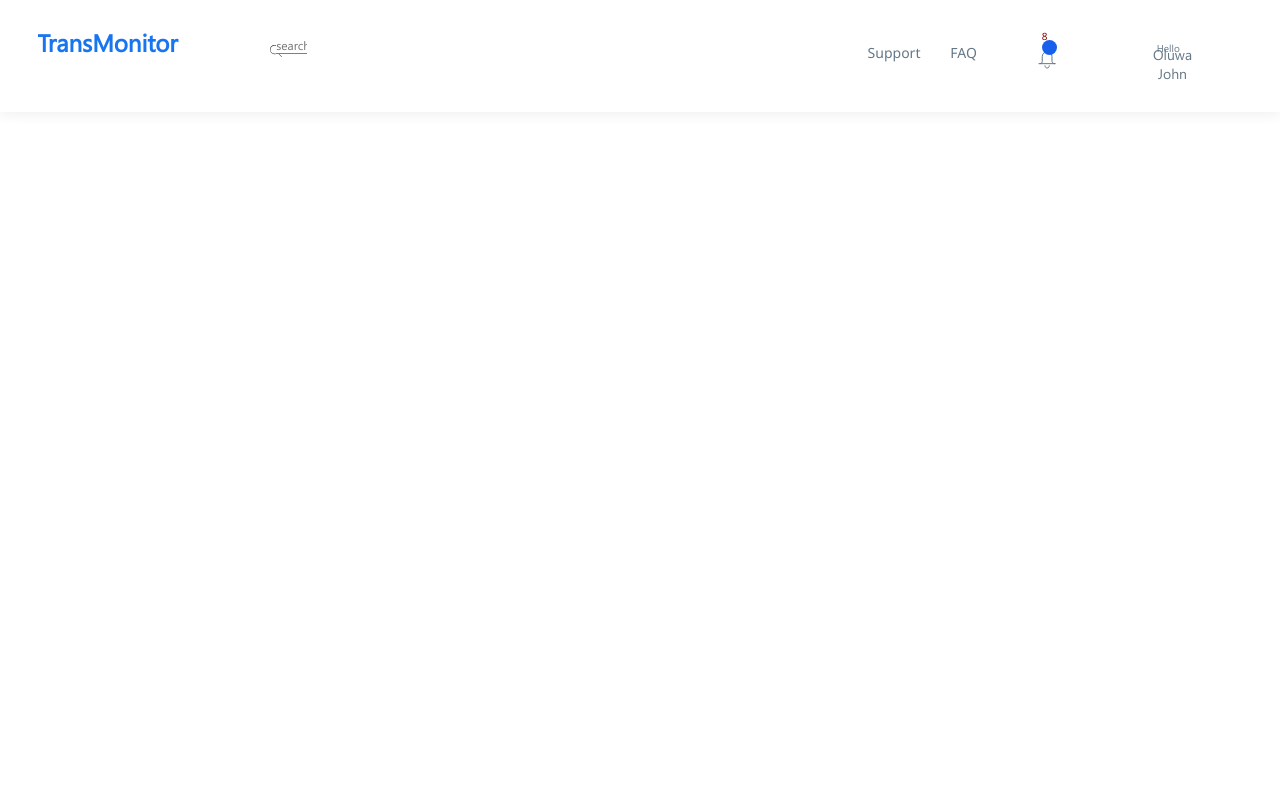
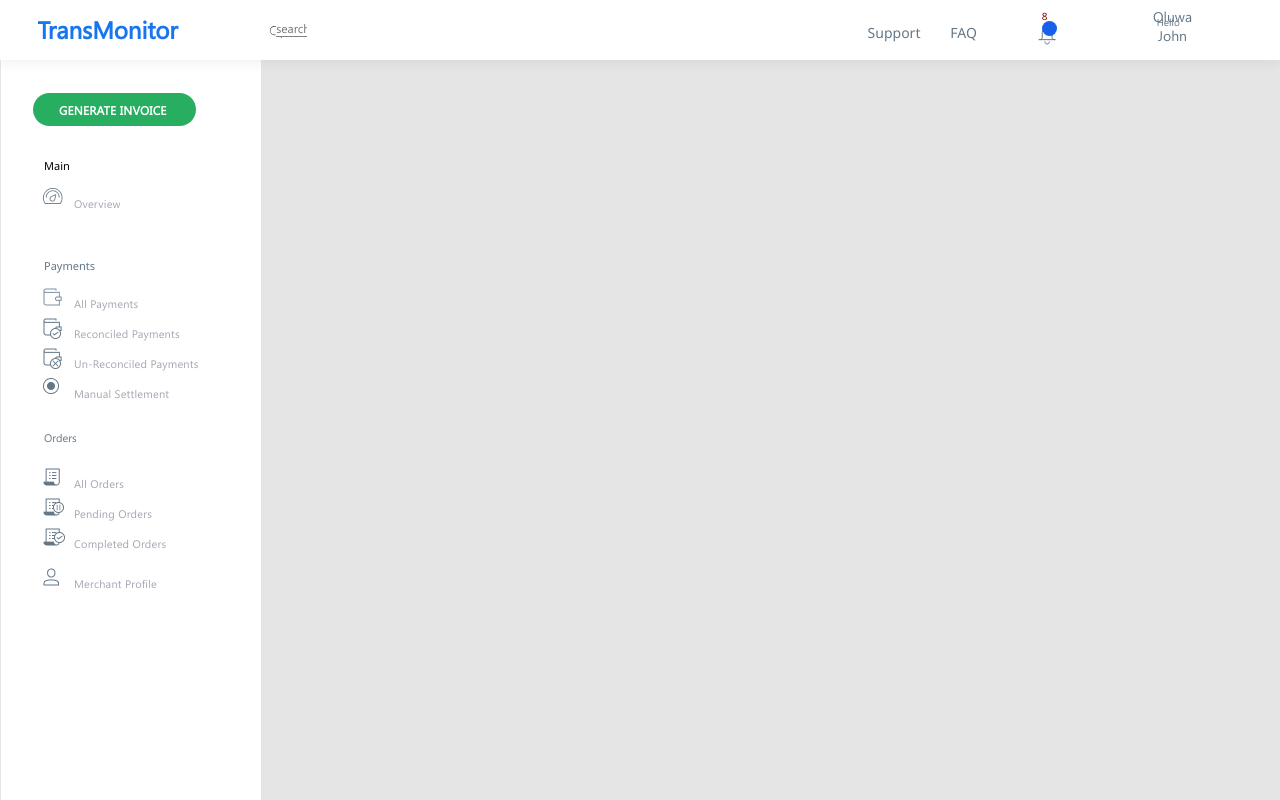
Before and after one commit to iamunadike/mintdashboard, a React app: page / in a window 1280 px wide. Shown: the top 800 px of the page. Built offline with nearby package versions, Linux system fonts and the light colour scheme.

Commit message:
finished setting the sidenavigation bar

```diff
--- a/src/App.js
+++ b/src/App.js
@@ -1,10 +1,12 @@
 import React from "react";
 import { Navigation } from "./components/navigation/Navigation";
+import SideNavigation from "./components/navigation/SideNavigation";
 
 const App = () => {
   return (
     <div className="container">
       <Navigation />
+      <SideNavigation />
     </div>
   );
 };
--- a/src/App.scss
+++ b/src/App.scss
@@ -9,19 +9,27 @@
 html,
 body {
   min-height: 100%;
+  max-height: 900px;
+  height: 900px;
 }
 
 body {
   padding: 0px;
   box-sizing: border-box;
+  background: #E5E5E5;
+  max-height: 900px;
+  height: 900px;
+
 }
 div#root {
   box-sizing: border-box;
   font-size: 42px;
-  background-color: #fff;
   border-radius: 8px;
   font-size: 1.6em;
   line-height: 1.4em;
+  height: 1000px;
+  background: #E5E5E5;
+
   width: 100%;
   max-width: 100%;
 }
--- a/src/assets/scss/nav.scss
+++ b/src/assets/scss/nav.scss
@@ -4,13 +4,12 @@
   right: 0%;
   top: 0%;
   bottom: 0%;
-  height: 14%;
+  height: 60px;
   background: #ffffff;
-  display: list-item;
+  z-index: 1;
   box-shadow: 0px 4px 10px rgba(79, 79, 79, 0.07);
-  a{
+  a {
     text-decoration: none;
-
   }
   .brand {
     position: absolute;
--- a/src/assets/scss/sidenav.scss
+++ b/src/assets/scss/sidenav.scss
@@ -0,0 +1,170 @@
+//@import url("https://fonts.googleapis.com/css?family=Roboto");
+//$font: Roboto;
+//$menu_font: Segoe UI;
+.sidebar {
+  position: absolute;
+  width: 260px;
+  height: percentage($number: 100);
+  left: 1px;
+  top: 0px;
+  background: #ffffff;
+
+  .verify {
+    position: absolute;
+    width: 163px;
+    height: 33px;
+    left: 32px;
+    top: 93px;
+    background: #27ae60;
+    border-radius: 30px;
+    .title {
+      position: absolute;
+      width: 112px;
+      height: 15px;
+      left: 26px;
+      right: 25px;
+      top: 9px;
+      bottom: 9px;
+      font-weight: bold;
+      font-size: 12px;
+      line-height: 14px;
+      display: flex;
+      align-items: flex-end;
+      text-align: center;
+      letter-spacing: 0.2px;
+
+      color: #ffffff;
+    }
+  }
+
+  .sidemenu {
+    position: absolute;
+    width: 260px;
+    height: 466px;
+    left: 1px;
+    top: 158px;
+    list-style: none;
+    text-decoration: none;
+
+    ul {
+      list-style: none;
+      font-size: 11px;
+      li {
+        position: absolute;
+        height: 36px;
+        width: 256px;
+        left: 0px;
+        right: 0px;
+        &:nth-child(1) {
+          top: 20px;
+        }
+        &:nth-child(2) {
+          top: 120px;
+        }
+
+        &:nth-child(3) {
+          top: 150px;
+        }
+
+        &:nth-child(4) {
+          top: 180px;
+        }
+        &:nth-child(5) {
+          top: 210px;
+        }
+        &:nth-child(6) {
+          top: 300px;
+        }
+        &:nth-child(7) {
+          top: 330px;
+        }
+        &:nth-child(8) {
+          top: 360px;
+        }
+        &:nth-child(9) {
+          top: 400px;
+        }
+        img,
+        a > img {
+          position: absolute;
+          left: 16.15%;
+          right: 76.35%;
+          top: 10px;
+          bottom: 10px;
+        }
+        .title {
+          position: absolute;
+          height: 20px;
+          left: 72px;
+          right: 24px;
+          top: calc(50% - 20px / 2);
+
+          /* Reg 16 (0.2 px) */
+
+          letter-spacing: 0.2px;
+
+          /* sidebar / gray */
+
+          color: #a4a6b3;
+        }
+
+        .selected {
+          position: absolute;
+          width: 3px;
+          left: 0px;
+          top: 0px;
+          bottom: 0px;
+
+          /* accent / light */
+
+          background: #dde2ff;
+        }
+      }
+    }
+
+    .main_title {
+      position: absolute;
+      left: 16.15%;
+      right: 70.77%;
+      top: 0%;
+      bottom: 96.78%;
+
+      font-family: Segoe UI;
+      font-size: 11px;
+      line-height: 15px;
+      /* identical to box height */
+    }
+
+    .payment_title {
+      position: absolute;
+      left: 16.15%;
+      right: 63.85%;
+      top: 21.46%;
+      bottom: 75.32%;
+
+      font-family: Segoe UI;
+      font-size: 11px;
+      line-height: 15px;
+      /* identical to box height */
+
+      /* Text */
+      color: #647787;
+    }
+    .order_title {
+      /* Account Settings */
+
+      position: absolute;
+      left: 16.15%;
+      right: 58.46%;
+      top: 58.37%;
+      bottom: 38.41%;
+
+      font-size: 11px;
+      line-height: 15px;
+      /* identical to box height */
+
+      /* Text  */
+      color: #647787;
+    }
+  }
+}
--- a/src/components/navigation/SideNavigation.jsx
+++ b/src/components/navigation/SideNavigation.jsx
@@ -0,0 +1,85 @@
+import React from "react";
+import "../../assets/scss/sidenav.scss";
+import {
+  wallet,
+  goodwallet,
+  badwallet,
+  overview,
+  radio,
+  orders,
+  merchant,
+  order_pending,
+  ordercomplete,
+} from "../../assets/images/sidebar";
+import { Link } from "react-router-dom";
+
+const SideNavigation = ({ baseUrl }) => {
+  return (
+    <div className="sidebar">
+      <div className="verify">
+        <span className="title">GENERATE INVOICE</span>
+      </div>
+      <div className="sidemenu">
+        <span className="main_title">Main</span>
+        <span className="payment_title">Payments</span>
+        <span className="order_title">Orders</span>
+        <ul>
+          <li>
+            <Link to={`${baseUrl}`}>
+              <img src={overview} />
+              <div className="title">Overview</div>
+            </Link>
+          </li>
+          <li>
+            <Link to={`${baseUrl}/${"payments/all/1"}`}>
+              <img src={wallet} />
+              <div className="title">All Payments</div>
+            </Link>
+          </li>
+          <li>
+            <Link to={`${baseUrl}/${"payments/reconciled"}`}>
+              <img src={goodwallet} />
+              <div className="title">Reconciled Payments</div>
+            </Link>
+          </li>
+          <li>
+            <Link to={`${baseUrl}/${"payments/unreconciled"}`}>
+              <img src={badwallet} />
+              <div className="title">Un-Reconciled Payments</div>
+            </Link>
+          </li>
+          <li>
+            <img src={radio} />
+            <div className="title">Manual Settlement</div>
+          </li>
+          <li>
+            <Link to={`${baseUrl}/${"orders/all/1"}`}>
+              <img src={orders} />
+              <div className="title">All Orders</div>
+            </Link>
+          </li>
+          <li>
+            <Link to={`${baseUrl}/${"orders/pending"}`}>
+              <img src={order_pending} />
+              <div className="title">Pending Orders</div>
+            </Link>
+          </li>
+          <li>
+            <Link to={`${baseUrl}/${"orders/completed"}`}>
+              <img src={ordercomplete} />
+              <div className="title">Completed Orders</div>
+            </Link>
+          </li>
+          <li>
+            <Link to={`${baseUrl}/${"profile"}`}>
+              <img src={merchant} />
+              <div className="title"> Merchant Profile</div>
+            </Link>
+          </li>
+        </ul>
+      </div>
+    </div>
+  );
+};
+
+export default SideNavigation;
```
Lines whose indentation alone changed are shown as unchanged.
